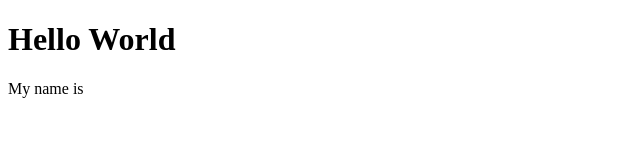
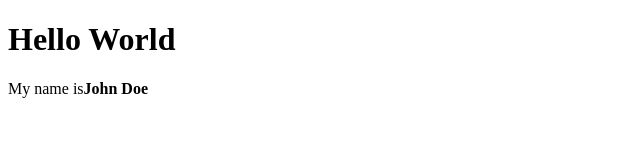
Before and after one commit to tinagruber/tinagruber, a plain HTML site: page index.html in a window 1280 px wide. Shown: the full height of the page, 0-640 px from the left. Drawn offline with Linux system fonts and the light colour scheme.

Commit message:
erster check in

```diff
--- a/index.html
+++ b/index.html
@@ -6,7 +6,7 @@
 </head>
 <body>
 <h1>Hello World</h1>
-<p>My name is</p>
+<p>My name is<strong>John Doe</strong></p>
 
 </body>
 </html>
```
